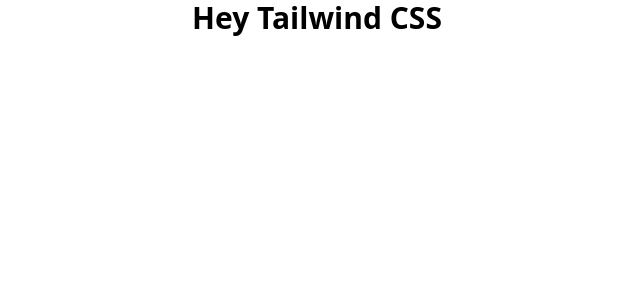
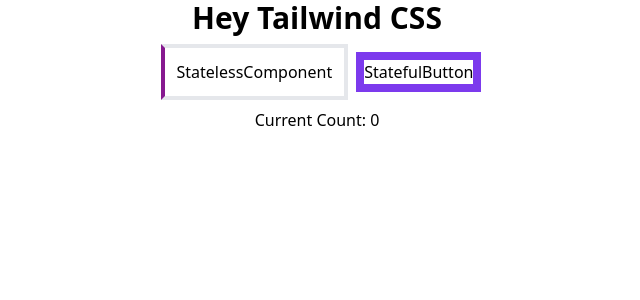
Before and after one commit to realityzero/failure-management, a React (Create React App) app: page / in a window 1280 px wide. Shown: the top 300 px of the page, without its empty margins (323-963 px from the left). Built offline with nearby package versions, Linux system fonts and the light colour scheme.

Commit message:
stateful and stateless components

```diff
--- a/src/App.js
+++ b/src/App.js
@@ -1,10 +1,14 @@
 import logo from './logo.svg';
 import './App.css';
+import Button from './components/StatelessComponent';
+import StatefulButton from './components/StatefulComponent';
 
 function App() {
   return (
     <div className="App">
       <h1 className='text-3xl font-bold'>Hey Tailwind CSS</h1>
+      <Button>StatelessComponent</Button>
+      <StatefulButton>StatefulButton</StatefulButton>
     </div>
   );
 }
--- /dev/null
+++ b/src/components/StatefulComponent.jsx
@@ -0,0 +1,13 @@
+import { useState } from "react"
+
+const StatefulButton = ({children}) => {
+    const [count, setCount] = useState(0);
+    return (
+        <>
+            <button type="button" onClick={() => setCount(count+1)} className="border-8 border-violet-600">{children}</button>
+            <p>Current Count: {count}</p>
+        </>
+    )
+}
+
+export default StatefulButton;
--- /dev/null
+++ b/src/components/StatelessComponent.jsx
@@ -0,0 +1,5 @@
+const Button = ({children}) => (
+    <button type="button" className="p-3 m-2 border-4 border-l-fuchsia-800">{children}</button>
+)
+
+export default Button;
```
